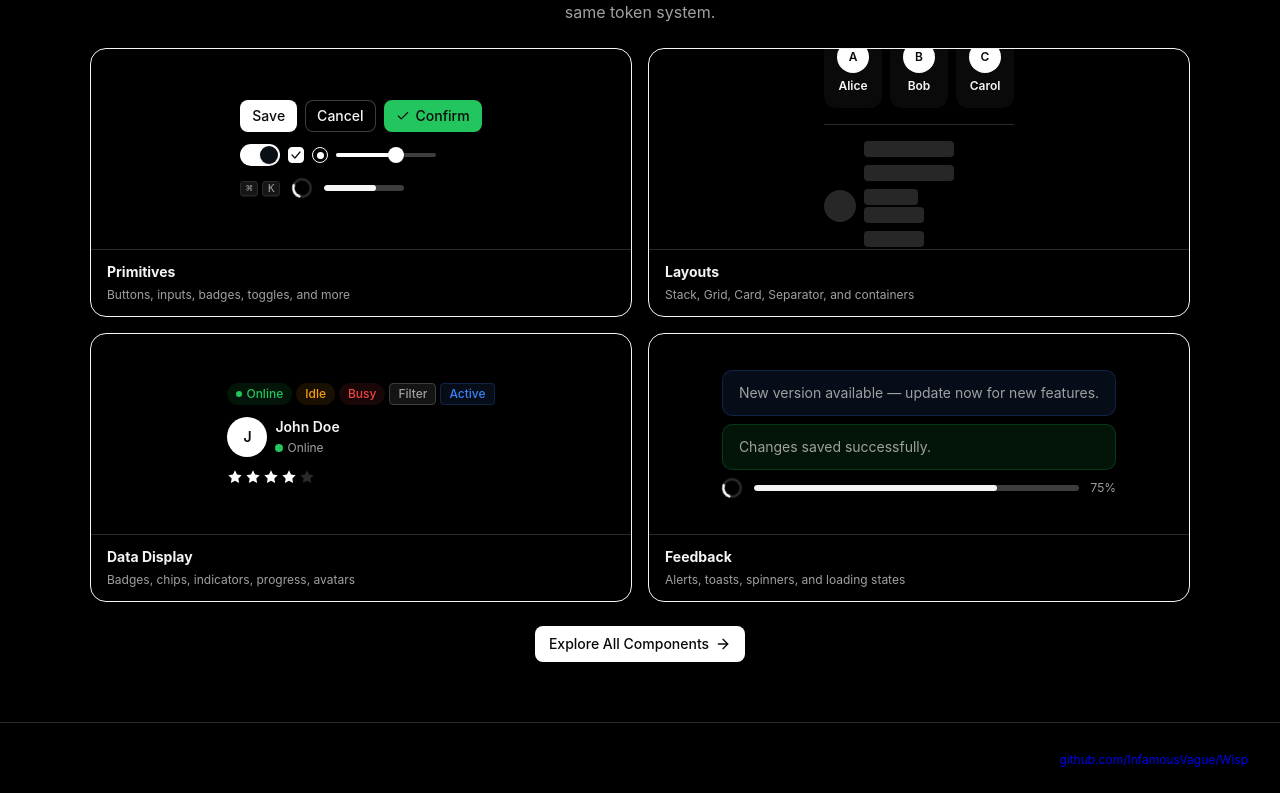
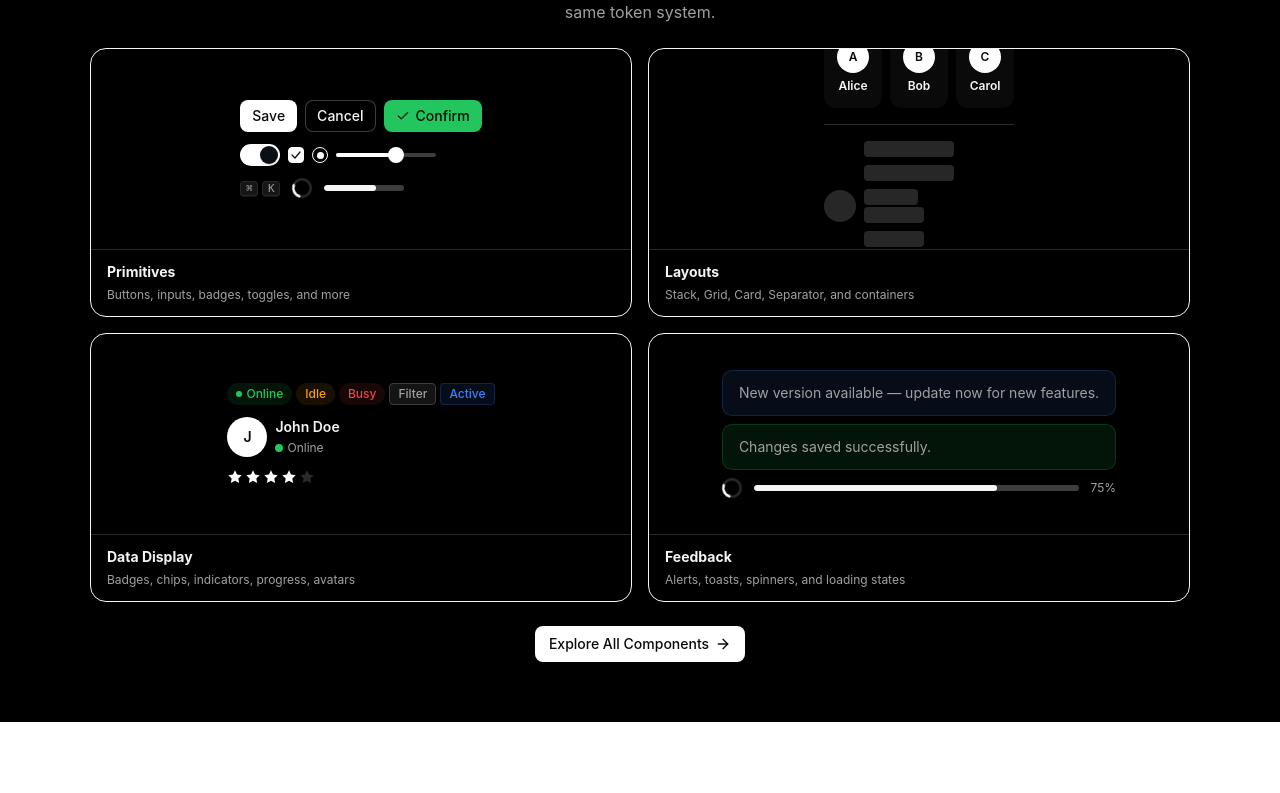
Before and after one commit to InfamousVague/Wisp, a React (Vite) app in the folder website/: page /#/ in a window 1280 px wide. Shown: the part 1361-2154 px from the top of the page. After the commit the page ends 2083 px from the top, so only its background shows below. Built offline with nearby package versions, Linux system fonts and the light colour scheme.

Commit message:
Remove footer from landing page

```diff
--- a/website/src/pages/Landing.tsx
+++ b/website/src/pages/Landing.tsx
@@ -115,7 +115,6 @@ export function Landing() {
       <ShowcaseSection />
 
       {/* Footer */}
-      <FooterSection />
     </div>
   );
 }
@@ -518,38 +517,3 @@ function ShowcaseSection() {
     </section>
   );
 }
-
-// ---------------------------------------------------------------------------
-// Footer
-// ---------------------------------------------------------------------------
-
-function FooterSection() {
-  const colors = useThemeColors();
-
-  return (
-    <footer
-      style={{
-        marginTop: 'auto',
-        borderTop: `1px solid ${colors.border.subtle}`,
-        padding: '24px 32px',
-        display: 'flex',
-        alignItems: 'center',
-        justifyContent: 'space-between',
-      }}
-    >
-      <Text size="xs" color="muted">
-        Built with Wisp · MIT License
-      </Text>
-      <a
-        href="https://github.com/InfamousVague/Wisp"
-        target="_blank"
-        rel="noopener noreferrer"
-        style={{ textDecoration: 'none' }}
-      >
-        <Text size="xs" color="muted">
-          github.com/InfamousVague/Wisp
-        </Text>
-      </a>
-    </footer>
-  );
-}
```
